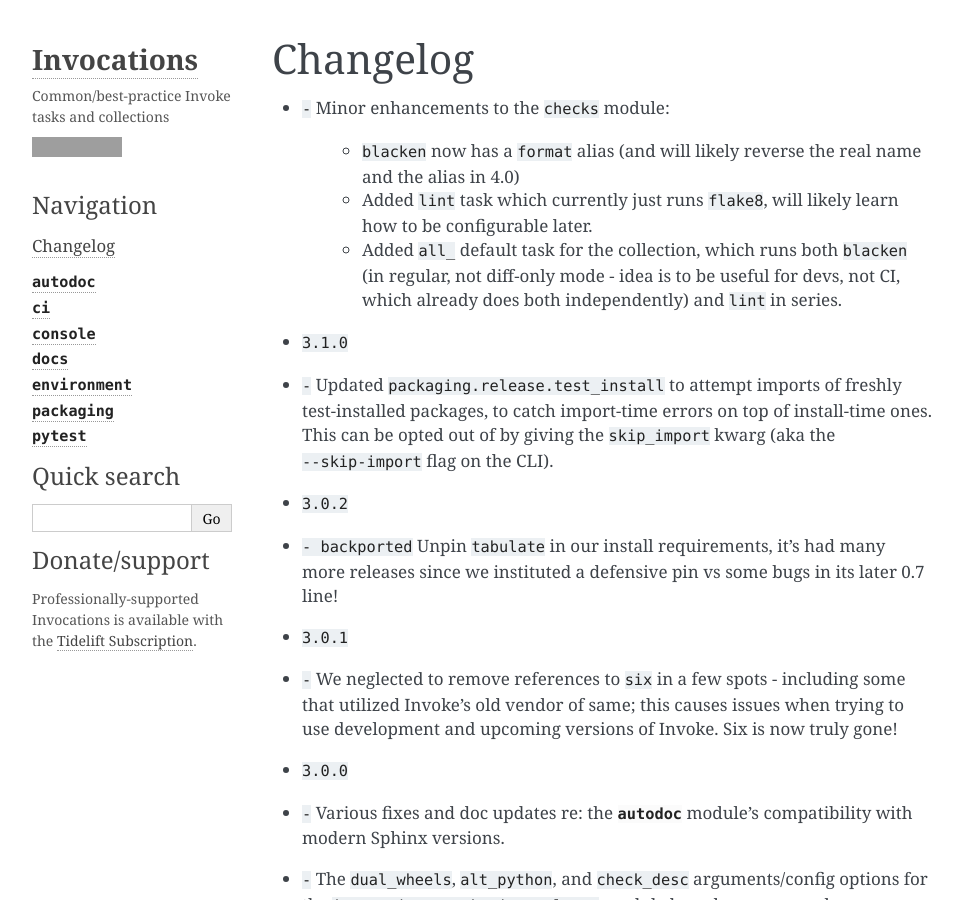
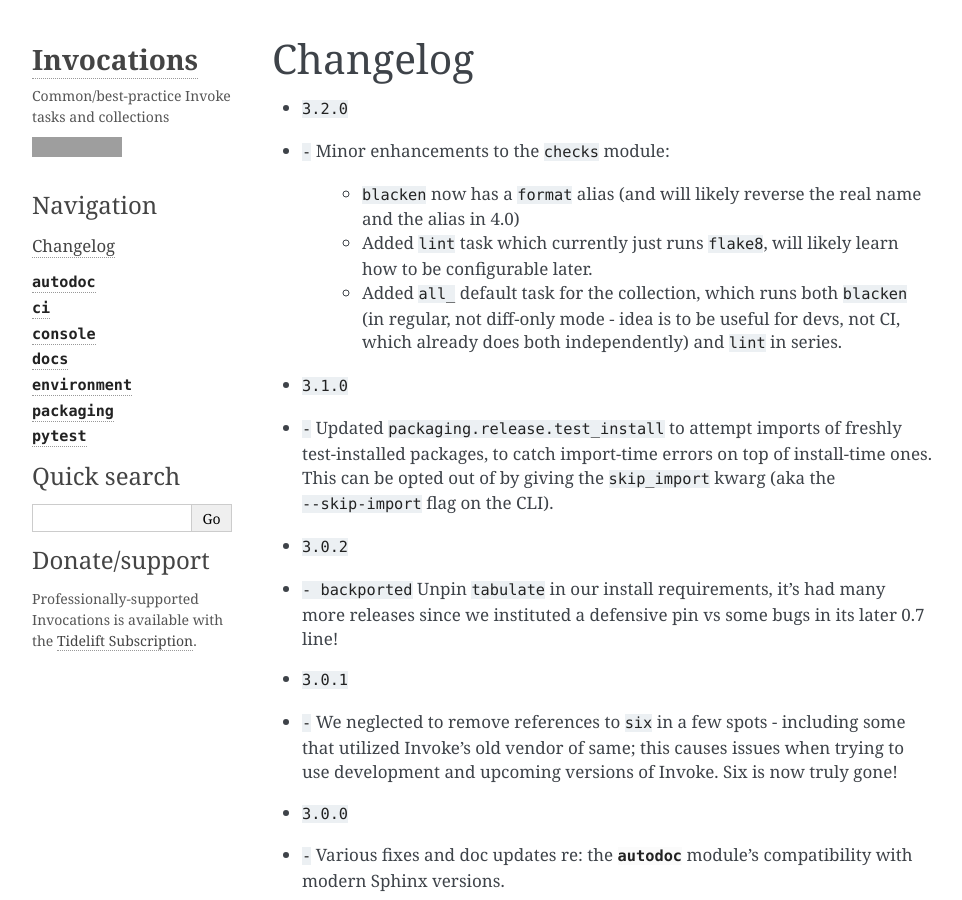
Before and after one commit to pyinvoke/invocations, a Sphinx documentation site: the page built from docs/changelog.rst, in a window 1280 px wide and 900 px high. Shown: the whole window, without its empty margins (148-1110 px from the left). Built offline with Sphinx 7.4.7, drawn with Linux system fonts in a browser that asks for light colours; cross-references to code outside the pages are shown as plain code; grey boxes are pictures that could not be loaded.

Commit message:
Cut 3.2.0

```diff
--- a/docs/changelog.rst
+++ b/docs/changelog.rst
@@ -2,6 +2,7 @@
 Changelog
 =========
 
+- :release:`3.2.0 <2023-05-11>`
 - :feature:`-` Minor enhancements to the ``checks`` module:
 
     - ``blacken`` now has a ``format`` alias (and will likely reverse the real
```
